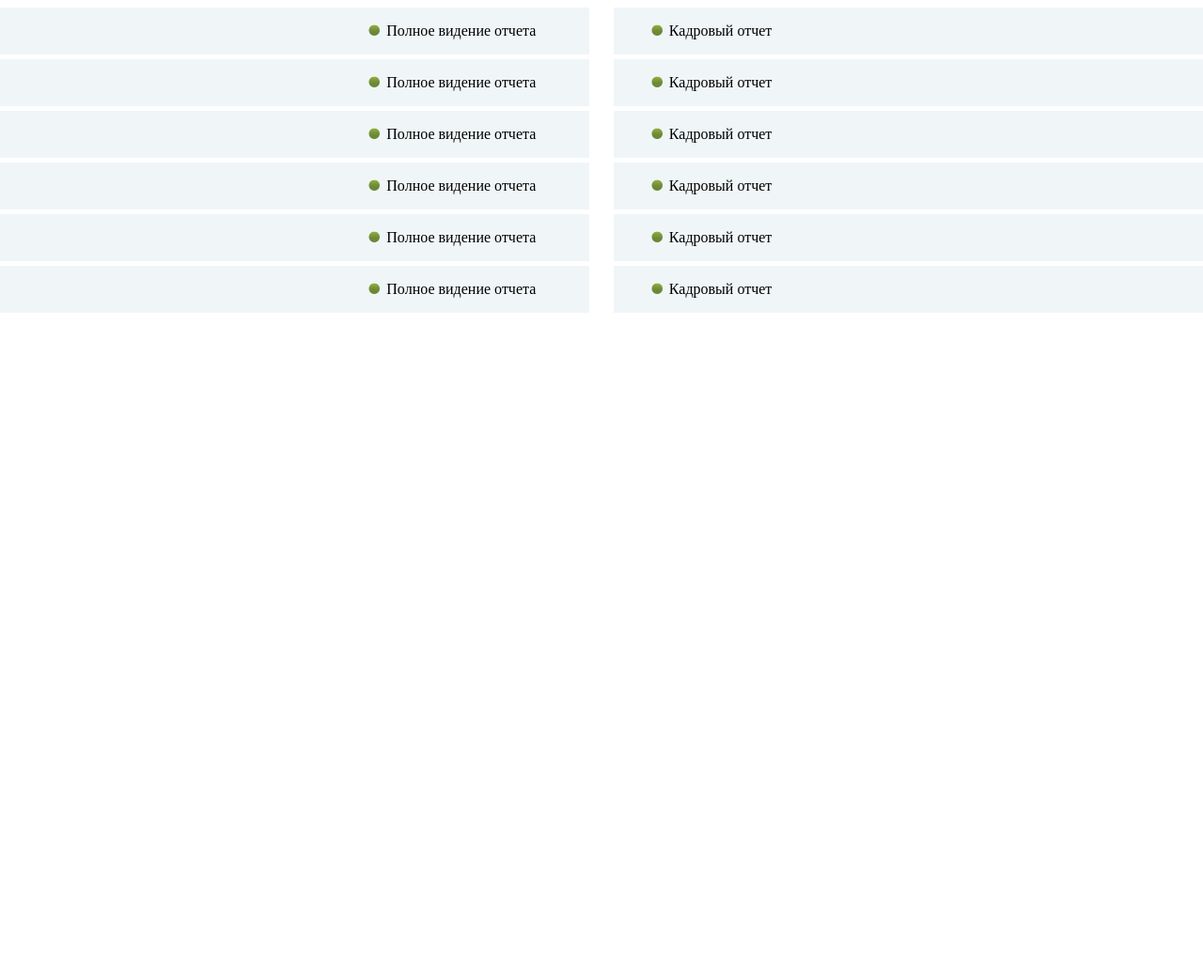
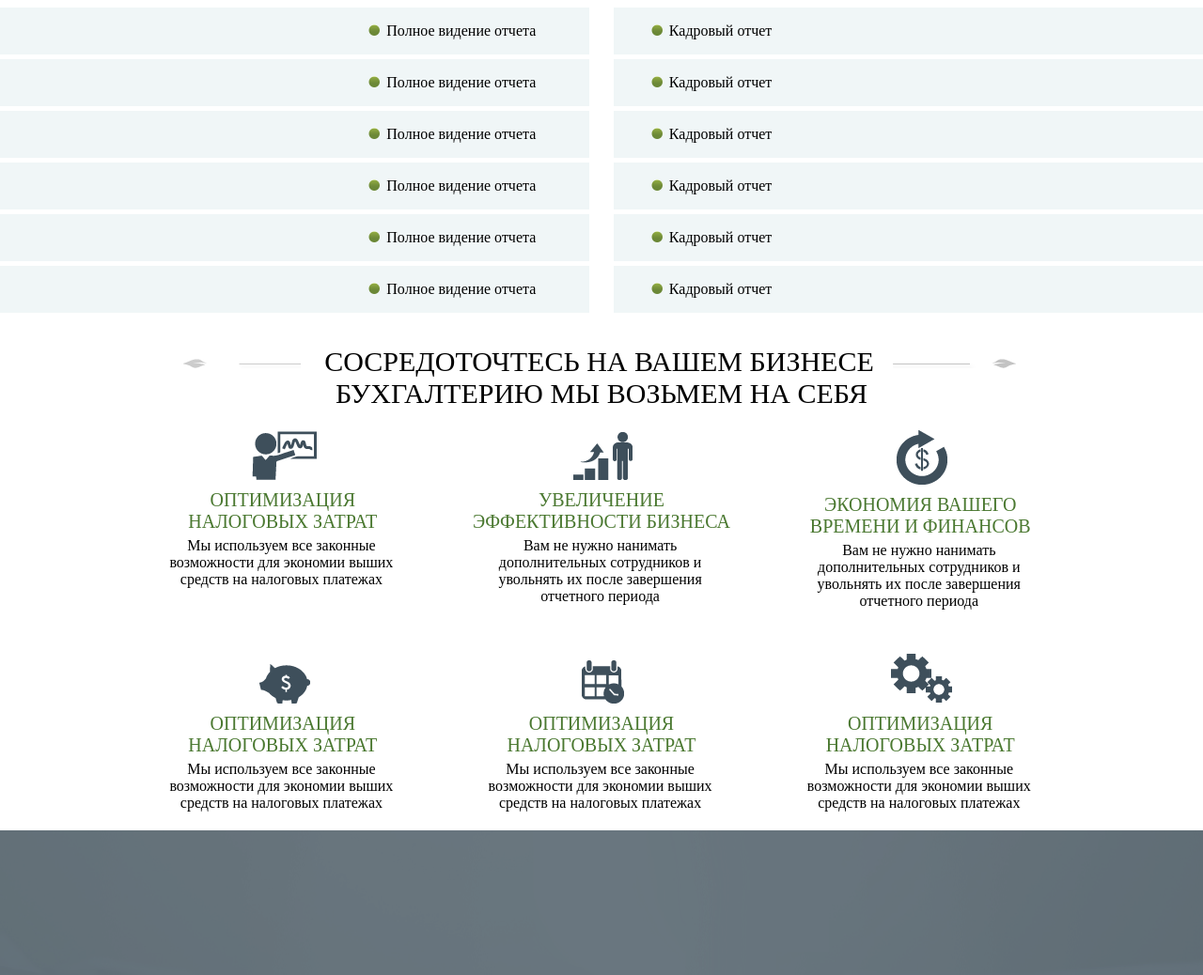
Before and after one commit to TonyKilov/buhgalteria, a plain HTML site: page index.html in a window 1280 px wide. Shown: the part 1102-2140 px from the top of the page at 94% size. Before the commit the page ends 1440 px from the top, so only its background shows below. Drawn offline with Linux system fonts and the light colour scheme.

Commit message:
block what_we_do and block form

```diff
--- a/css/style.css
+++ b/css/style.css
@@ -2,6 +2,22 @@ html,body {
 	padding: 0;
 	margin: 0;
 }
+
+li.container-service-left,
+li.container-service-right { list-style-image: url("../image/list-marker--active.png"); }
+.service-iformation{ text-align: left; }
+.service-title-margin { margin-bottom: 30px; }
+.block-green:first-child { margin-left: 1%; }
+.block-green:last-child { margin-right: 1%; }
+.service { text-align: center; }
+.input:last-child{ margin-right: 0; }
+.head_tele-txt-green{ color: #4A7830; }
+.inputs_block { margin: 15px 0 ; }
+.information_block-txt a { color: #7DC256; }
+.container-service-left { padding-left: 60%; }
+.container-service-right {	padding-right: 60%; }
+.head{ border-bottom: 5px solid #4A7830; }
+.headt_image_title-goldcolor { color: #4A7830; }
 
 .clearfix:after {
 	content: ".";
@@ -14,18 +30,6 @@ html,body {
 	width: 1060px;
 	margin: 0 auto;
 
-}
-
-.container-service-left {
-	padding-left: 60%;
-}
-
-.container-service-right {
-	padding-right: 60%;
-}
-
-.head{
-	border-bottom: 5px solid #4A7830;
 }
 
 .head_logo_containet {
@@ -49,8 +53,6 @@ html,body {
 	margin: 25px 0;
 	font-size: 12px;
 }
-
-.headt_image_title-goldcolor { color: #4A7830; }
 
 .head_info_containet {
 	float: left;
@@ -80,8 +82,6 @@ html,body {
     text-align: center;
     margin: 15px 0;
 }
-
-.head_tele-txt-green{ color: #4A7830; }
 
 .basic_image{
 	-ms-background-position-x: -10px;
@@ -140,11 +140,7 @@ html,body {
 	margin-right: 0;
 }
 
-.input:last-child{
-	margin-right: 0;
-}
 
-.inputs_block { margin: 15px 0 ; }
 
 .inputs_block-title {
 	padding: 5px 0;
@@ -210,9 +206,7 @@ html,body {
 	color: #DEDEDE;
 }
 
-.information_block-txt a {
-	color: #7DC256;
-}
+
 
 .block-green{
 	font-size: 16px;
@@ -239,17 +233,25 @@ html,body {
   font-style: italic;
 }
 
-.block-green:first-child { margin-left: 1%; }
-.block-green:last-child { margin-right: 1%; }
 
-.service { text-align: center; }
+
+
+.service-title {
+	width: 100%;
+    font-size: 30px;
+    text-align: center;
+    text-transform: uppercase;
+    margin: 0px 0;
+}
 
 .service-title-basic {
 	width: 100%;
     font-size: 30px;
+    text-align: center;
     text-transform: uppercase;
-    margin: 30px 0;
+    margin-top: 30px;
 }
+
 
 .service-title-basic:before{
 	display: inline-block;
@@ -265,10 +267,8 @@ html,body {
     height: 13px;
     width: 135px;
     content: " ";
-    margin-left: 25px;
+    margin-left: 20px;
 }
-
-.service-iformation{ text-align: left; }
 
 .service-left {
 	float: left;
@@ -294,7 +294,60 @@ html,body {
 	box-sizing: border-box;
 }
 
-li.container-service-left,
-li.container-service-right {
-	list-style-image: url("../image/list-marker--active.png");
+.block-busines-lvl1 div:first-child,
+.block-busines-lvl2 div:first-child {
+	margin-right: 2%;
+	margin-left: 3%;
 }
+.block-busines-lvl1 div:last-child,
+.block-busines-lvl2 div:last-child {
+	margin-right: 3%;
+	margin-left: 2%;
+}
+
+.blck-size {
+	padding: 20px;
+    float: left;
+    width: 30%;
+    box-sizing: border-box;
+}
+
+.blck-title{
+	margin: 10px 0 5px 0;
+	text-align: center;
+	text-transform: uppercase;
+	font-size: 20px;
+	color: #4A7830;
+}
+
+.blck-txt{ text-align: center; }
+
+.blck-image1 {
+	background: url(../image/what-we-do-1.png) no-repeat center bottom;
+	height: 55px;
+}
+.blck-image2 {
+	background: url(../image/what-we-do-2.png) no-repeat center bottom;
+	height: 55px;
+}
+.blck-image3 {
+	background: url(../image/what-we-do-3.png) no-repeat center bottom;
+	height: 60px;
+}
+.blck-image4 {
+	background: url(../image/what-we-do-4.png) no-repeat center bottom;
+	height: 60px;
+}
+.blck-image5 {
+	background: url(../image/what-we-do-5.png) no-repeat center bottom;
+	height: 60px;
+}
+.blck-image6 {
+	background: url(../image/what-we-do-6.png) no-repeat center bottom;
+	height: 60px;
+}
+
+.consultate-img {
+	background: url(../image/bg-4.png) no-repeat center bottom;
+	height: 500px;
+}
--- a/index.html
+++ b/index.html
@@ -109,7 +109,7 @@
 	<div class="service">
 		<div class="container">
 			<div class="service-title">
-				<div class="service-title-basic">наши услуги</div>
+				<div class="service-title-basic service-title-margin">наши услуги</div>
 			</div>
 		</div>
 
@@ -133,6 +133,57 @@
 			</div>
 		</div>
 	</div>
+<div class="clearfix"></div>
+
+	<div class="busines-containt">
+		<div class="container">
+			<div class="service-title-basic">сосредоточтесь на вашем бизнесе</div>
+			<div class="service-title service-title-margin">бухгалтерию мы возьмем на себя</div>
+		</div>
+
+		<div class="block-busines container clearfix">
+			<div class="block-busines-lvl1 clearfix">
+				<div class="blck-size ">
+					<div class="blck-image1"></div>
+					<div class="blck-title">оптимизация налоговых затрат</div>
+					<div class="blck-txt">Мы используем все законные возможности для экономии выших средств на налоговых платежах</div>
+				</div>
+				<div class="blck-size">
+					<div class="blck-image2"></div>
+					<div class="blck-title">увеличение эффективности бизнеса</div>
+					<div class="blck-txt">Вам не нужно нанимать дополнительных сотрудников и увольнять их после завершения отчетного периода</div>
+				</div>
+				<div class="blck-size ">
+					<div class="blck-image3"></div>
+					<div class="blck-title">экономия вашего времени и финансов</div>
+					<div class="blck-txt">Вам не нужно нанимать дополнительных сотрудников и увольнять их после завершения отчетного периода</div>
+				</div>
+			</div>
+			<div class="block-busines-lvl2 clearfix">
+				<div class="blck-size ">
+					<div class="blck-image4"></div>
+					<div class="blck-title">оптимизация налоговых затрат</div>
+					<div class="blck-txt">Мы используем все законные возможности для экономии выших средств на налоговых платежах</div>
+				</div>
+				<div class="blck-size ">
+					<div class="blck-image5"></div>
+					<div class="blck-title">оптимизация налоговых затрат</div>
+					<div class="blck-txt">Мы используем все законные возможности для экономии выших средств на налоговых платежах</div>
+				</div>
+				<div class="blck-size ">
+					<div class="blck-image6"></div>
+					<div class="blck-title">оптимизация налоговых затрат</div>
+					<div class="blck-txt">Мы используем все законные возможности для экономии выших средств на налоговых платежах</div>
+				</div>
+			</div>
+		</div>
+	</div>
+
+	<div class="consultate-img">
+		<div class="container">
+
+		</div>
+	</div>
 
 </body>
 
```
